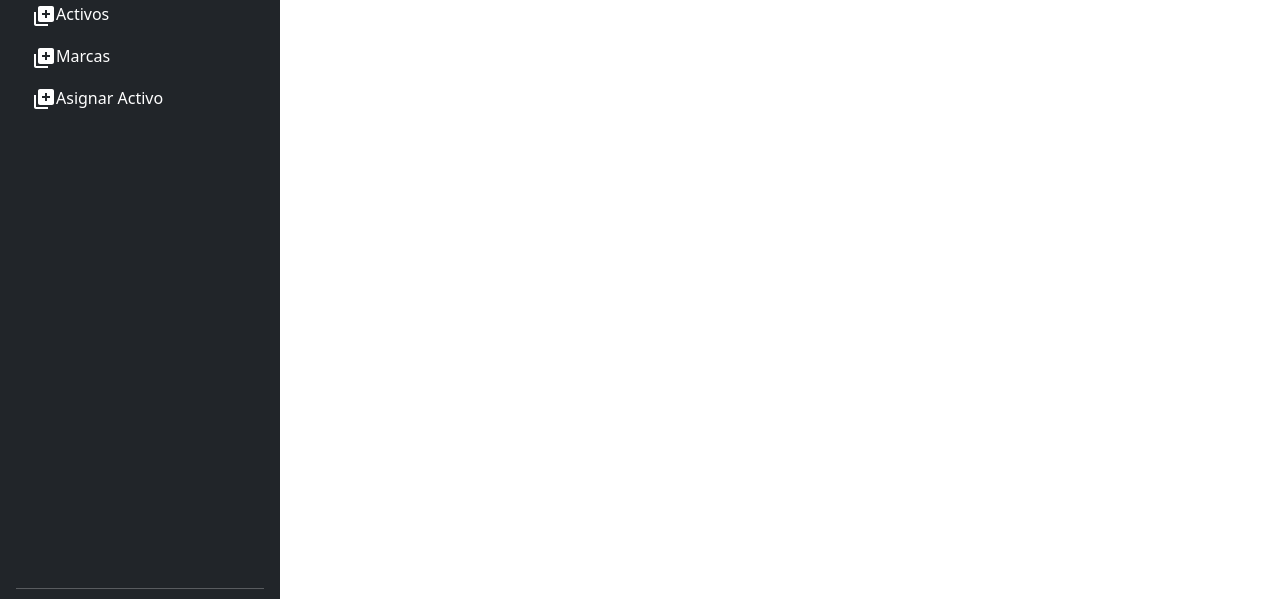
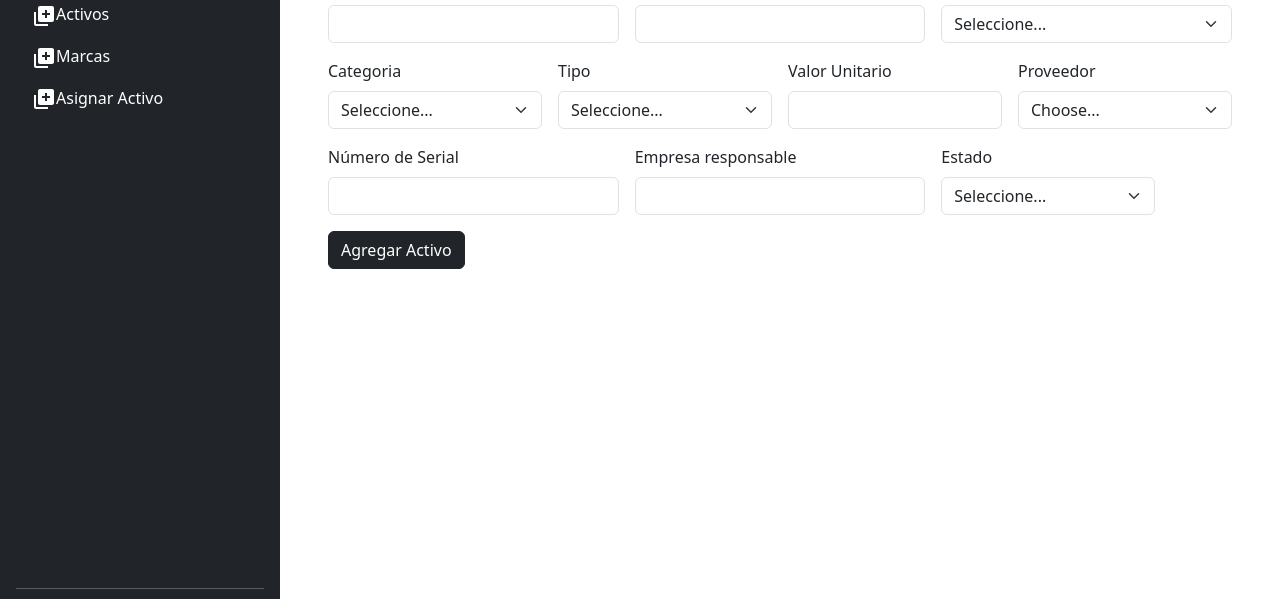
Before and after one commit to SaintHazzard/SGA-Campuslands, a website with bundled scripts: page Index.html in a window 1280 px wide. Shown: the part 147-746 px from the top of the page. Built offline with nearby package versions, Linux system fonts and the light colour scheme.

Commit message:
feat: :sparkles: Agregar Activo
Se crea form de agregar actvo aun sin funcionalidad

```diff
--- a/App.js
+++ b/App.js
@@ -2,6 +2,7 @@ import { duckFetch } from "./Api/duckFetch.js";
 import './App/webComponents/sideBar.js'
 import './App/webComponents/header.js'
 import './App/webComponents/main.js'
+import './App/webComponents/agregarActivo.js'
 class device {
   constructor(id, CodigoTransaccion, Formulario, PEmpresa = null, FechaCompra, Nit, Proveedor, DescripcionItem, Serial, Categoria, Cantidad, Ubicacion = null) {
     this.id = id || null;
--- /dev/null
+++ b/App/webComponents/agregarActivo.js
@@ -0,0 +1,125 @@
+export class agregarActivo extends HTMLElement {
+    constructor(){
+        super();
+        this.render();
+    }
+
+    render(){
+        this.innerHTML = /* html */ `
+        <div class="m-5" id="formAdd">
+            <form class="row g-3 needs-validation" novalidate>
+                <div class="col-md-4">
+                  <label for="validationCustom01" class="form-label">Código de Transacción</label>
+                  <input type="text" class="form-control" id="validationCustom01" value="" required>
+                  <div class="valid-feedback">
+                    Looks good!
+                  </div>
+                </div>
+                <div class="col-md-4">
+                  <label for="validationCustom02" class="form-label">Número de formulario</label>
+                  <input type="text" class="form-control" id="validationCustom02" value="" required>
+                  <div class="valid-feedback">
+                    Looks good!
+                  </div>
+                </div>
+                <div class="col-md-4">
+                    <label for="validationCustom04" class="form-label">Marca</label>
+                    <select class="form-select" id="validationCustom04" required>
+                      <option selected disabled value="">Seleccione...</option>
+                      <option>LG</option>
+                      <option>Compumax</option>
+                      <option>Logitech</option>
+                      <option>BENQ</option>
+                      <option>ASUS</option>
+                      <option>LENOVO</option>
+                      <option>HP</option>
+                      <option>Otro...</option>
+                    </select>
+                    <div class="invalid-feedback">
+                      Please select a valid state.
+                    </div>
+                </div>
+                <div class="col-md-3">
+                    <label for="validationCustom04" class="form-label">Categoria</label>
+                    <select class="form-select" id="validationCustom04" required>
+                      <option selected disabled value="">Seleccione...</option>
+                      <option>Equipo de computo</option>
+                      <option>Electrodomestico</option>
+                      <option>Juego</option>
+                      <option>Otro...</option>
+                    </select>
+                    <div class="invalid-feedback">
+                      Please select a valid state.
+                    </div>
+                </div>
+                <div class="col-md-3">
+                    <label for="validationCustom04" class="form-label">Tipo</label>
+                    <select class="form-select" id="validationCustom04" required>
+                      <option selected disabled value="">Seleccione...</option>
+                      <option>Monitor</option>
+                      <option>CPU</option>
+                      <option>Teclado</option>
+                      <option>Mouse</option>
+                      <option>Aire Acondicionado</option>
+                      <option>Portatil</option>
+                      <option>Impresora</option>
+                      <option>Otro...</option>
+                    </select>
+                    <div class="invalid-feedback">
+                      Please select a valid state.
+                    </div>
+                </div>
+                <div class="col-md-3">
+                  <label for="validationCustom03" class="form-label">Valor Unitario</label>
+                  <input type="text" class="form-control" id="validationCustom03" required>
+                  <div class="invalid-feedback">
+                    Please provide a valid value.
+                  </div>
+                </div>
+                <div class="col-md-3">
+                  <label for="validationCustom04" class="form-label">Proveedor</label>
+                  <select class="form-select" id="validationCustom04" required>
+                    <option selected disabled value="">Choose...</option>
+                    <option>...</option>
+                  </select>
+                  <div class="invalid-feedback">
+                    Please select a valid state.
+                  </div>
+                </div>
+                <div class="col-md-4">
+                    <label for="validationCustom03" class="form-label">Número de Serial</label>
+                    <input type="text" class="form-control" id="validationCustom03" required>
+                    <div class="invalid-feedback">
+                      Please provide a valid serial.
+                    </div>
+                </div>
+                <div class="col-md-4">
+                    <label for="validationCustom03" class="form-label">Empresa responsable</label>
+                    <input type="text" class="form-control" id="validationCustom03" required>
+                    <div class="invalid-feedback">
+                      Please provide a valid serial.
+                    </div>
+                </div>
+                <div class="col-md-3">
+                    <label for="validationCustom04" class="form-label">Estado</label>
+                    <select class="form-select" id="validationCustom04" required>
+                      <option selected disabled value="">Seleccione...</option>
+                      <option>No asignado</option>
+                      <option>Asignado</option>
+                      <option>Dado de baja por daño</option>
+                      <option>En reparación y/oGarantia</option>
+                    </select>
+                    <div class="invalid-feedback">
+                      Please select a valid state.
+                    </div>
+                </div>
+                <div class="col-12">
+                    <button class="btn btn-dark" type="submit">Agregar Activo</button>
+                </div>
+              </form>
+        </div>
+        `
+    }
+}
+
+customElements.define('agregar-activo', agregarActivo)
--- a/Css/style.css
+++ b/Css/style.css
@@ -36,3 +36,8 @@ li {
 .expanded .arrow {
   transform: rotate(180deg);
 }
+
+.btn-custom{
+  background-color: cadetblue;
+  color: #FFFFFF;
+}
--- a/Index.html
+++ b/Index.html
@@ -3,15 +3,18 @@
   <head>
     <meta charset="UTF-8" />
     <meta name="viewport" content="width=device-width, initial-scale=1.0" />
-
+    <link rel="stylesheet" href="Css/style.css" />
     <link rel="stylesheet" href="./Boostrap/css/bootstrap.css">
     <script defer="" src="./Boostrap/js/bootstrap.bundle.js"></script>
     <script type="module" src="App.js" defer></script>
-    <link rel="stylesheet" href="Css/style.css" />
     <link href="https://cdn.jsdelivr.net/npm/bootstrap@5.3.3/dist/css/bootstrap.min.css" rel="stylesheet" integrity="sha384-QWTKZyjpPEjISv5WaRU9OFeRpok6YctnYmDr5pNlyT2bRjXh0JMhjY6hW+ALEwIH" crossorigin="anonymous">
     <link href="https://cdn.jsdelivr.net/npm/bootstrap-icons@1.10.0/font/bootstrap-icons.css" rel="stylesheet">
 
-  <body>
+  <body class="d-flex">
     <side-bar></side-bar>
+    <div>
+        <h1 class="my-4 mx-5"><strong>Sistema de Gestion de Activos</strong></h1>
+        <agregar-activo></agregar-activo>
+    </div>
   </body>
 </html>
```
